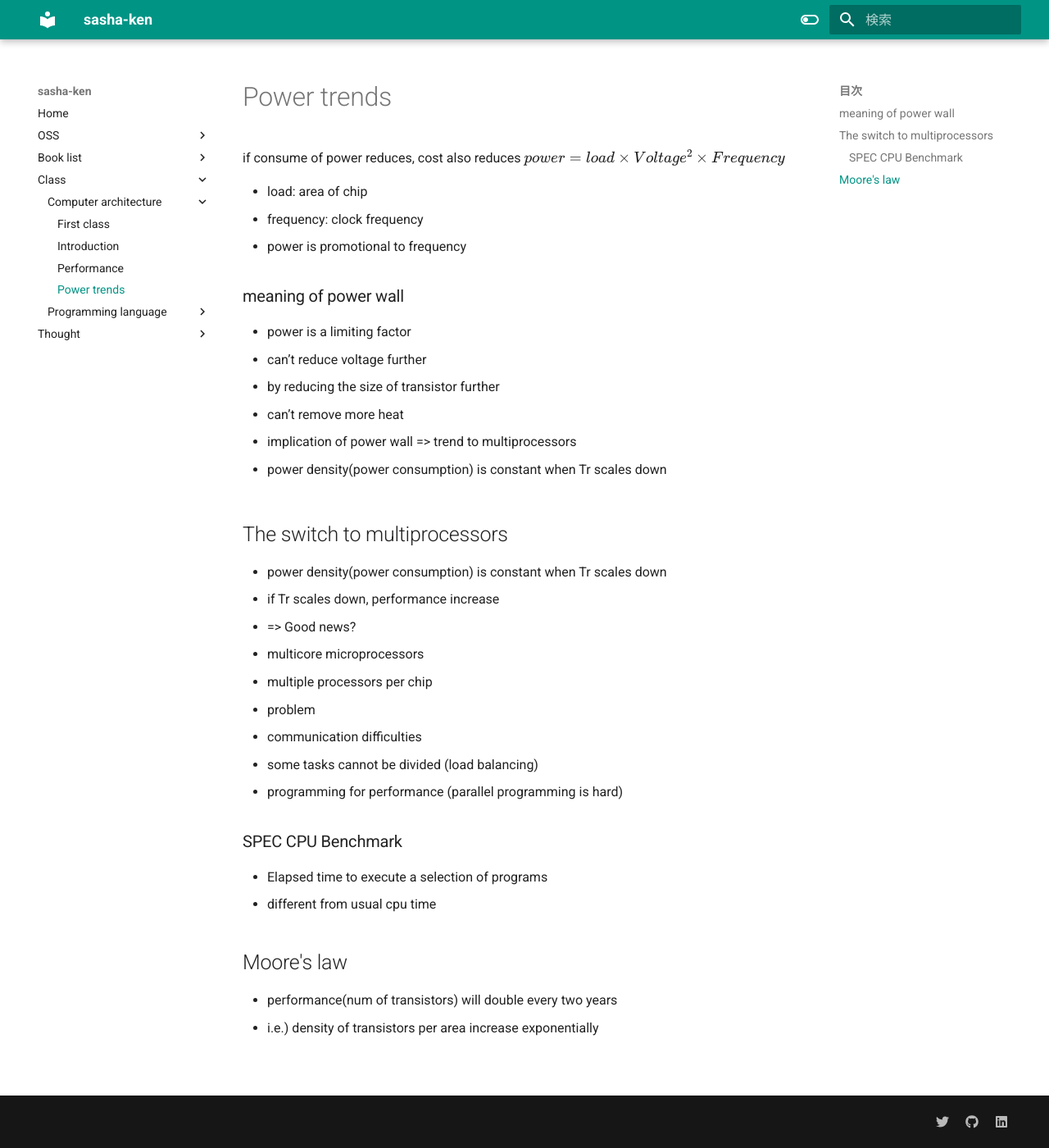
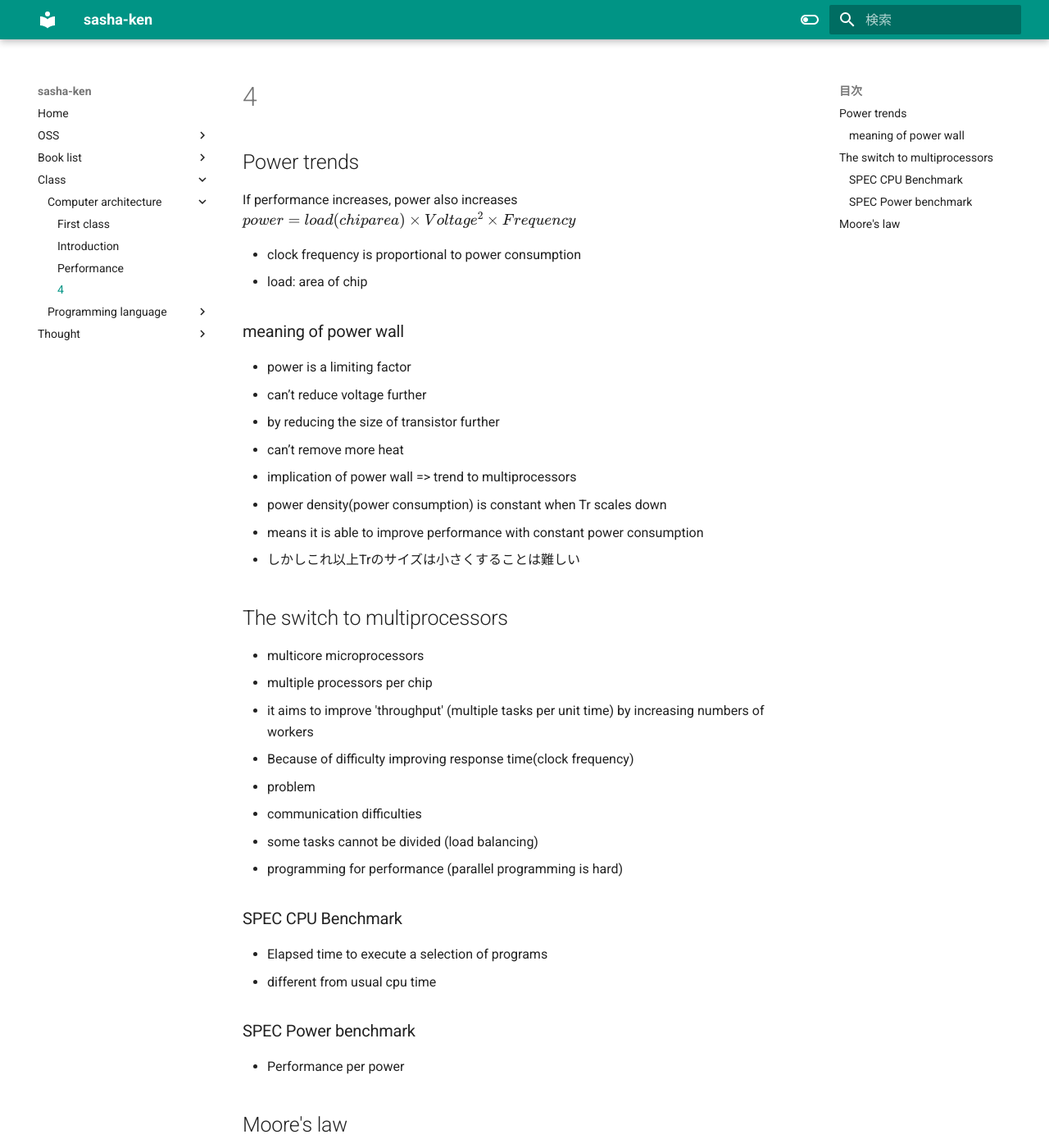
Before and after one commit to quinn-sasha/sasha-ken, an MkDocs documentation site: the page built from docs/class/computer_architecture/4.md, in a window 1280 px wide and 1400 px high. Shown: the whole window at 82% size. Built offline with MkDocs 1.6.1 and Material for MkDocs 9.7.7, drawn with Linux system fonts in a browser that asks for light colours; some of the changed text lies outside the part shown.

Commit message:
Revised class 4

```diff
--- a/docs/class/computer_architecture/4.md
+++ b/docs/class/computer_architecture/4.md
@@ -1,11 +1,10 @@
-# Power trends
+## Power trends
 
-if consume of power reduces, cost also reduces
-$power = load \times Voltage^2 \times Frequency$
+If performance increases, power also increases
+$power = load(chip area) \times Voltage^2 \times Frequency$
 
+- clock frequency is proportional to power consumption
 - load: area of chip
-- frequency: clock frequency
-  - power is promotional to frequency
 
 ### meaning of power wall
 
@@ -14,17 +13,16 @@ $power = load \times Voltage^2 \times Frequency$
    - by reducing the size of transistor further
   - can’t remove more heat
   - implication of power wall => trend to multiprocessors
-
 - power density(power consumption) is constant when Tr scales down
+  - means it is able to improve performance with constant power consumption
+  - しかしこれ以上Trのサイズは小さくすることは難しい
 
 ## The switch to multiprocessors
 
-- power density(power consumption) is constant when Tr scales down
-  - if Tr scales down, performance increase
-  - => Good news?
-
 - multicore microprocessors
   - multiple processors per chip
+- it aims to improve 'throughput' (multiple tasks per unit time) by increasing numbers of workers
+  - Because of difficulty improving response time(clock frequency)
 
 - problem
    - communication difficulties
@@ -36,7 +34,12 @@ $power = load \times Voltage^2 \times Frequency$
 - Elapsed time to execute a selection of programs
 - different from usual cpu time
 
+### SPEC Power benchmark
+
+- Performance per power
+
 ## Moore's law
 
 - performance(num of transistors) will double every two years
 - i.e.) density of transistors per area increase exponentially
+ Power trends
```
